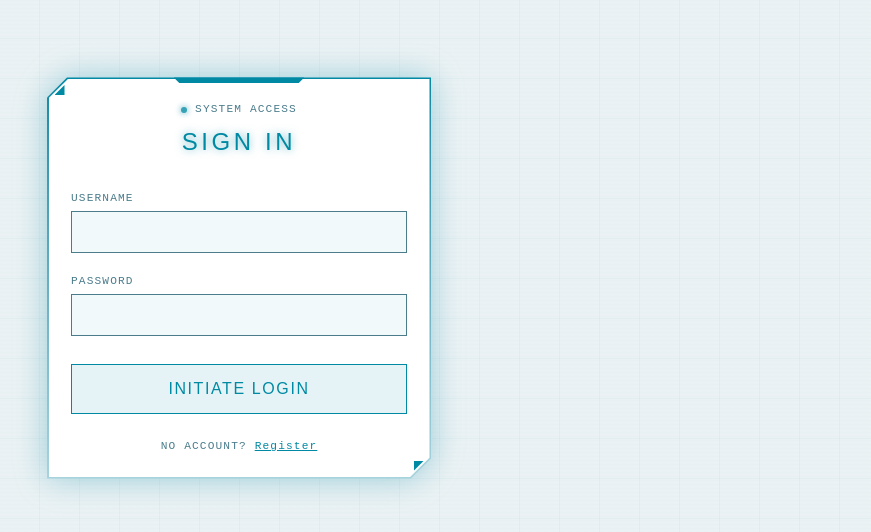
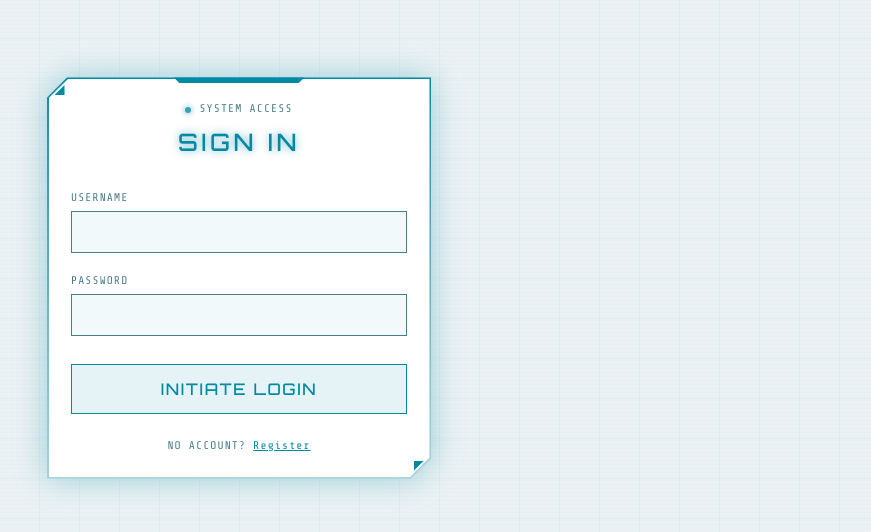
Before and after one commit to borgasarrifana/task-manager-ui, a React (Vite) app: page / in a window 1280 px wide. Shown: the part 122-654 px from the top of the page, without its empty margins (401-1272 px from the left). Built offline with nearby package versions, Linux system fonts and the light colour scheme.

Commit message:
Import VerifyEmailPage in App

```diff
--- a/src/App.jsx
+++ b/src/App.jsx
@@ -10,6 +10,7 @@ import { useIsMobile } from "./hooks/useMediaQuery"
 import { refreshAccessToken, logout as apiLogout, setSessionHandlers } from "./api"
 import { startRealtime, stopRealtime } from "./realtime"
 import AccountPage from "./components/AccountPage"
+import VerifyEmailPage from "./components/VerifyEmailPage"
 
 function App() {
   const [token, setToken] = useState(null)
--- a/src/index.css
+++ b/src/index.css
@@ -1,5 +1,5 @@
+@import url('https://fonts.googleapis.com/css2?family=Orbitron:wght@500;700;900&family=Share+Tech+Mono&display=swap');
 @import "tailwindcss";
-@import url('https://fonts.googleapis.com/css2?family=Orbitron:wght@500;700;900&family=Share+Tech+Mono&display=swap');
 
 @theme {
   /* Dark HUD (default) */
```
